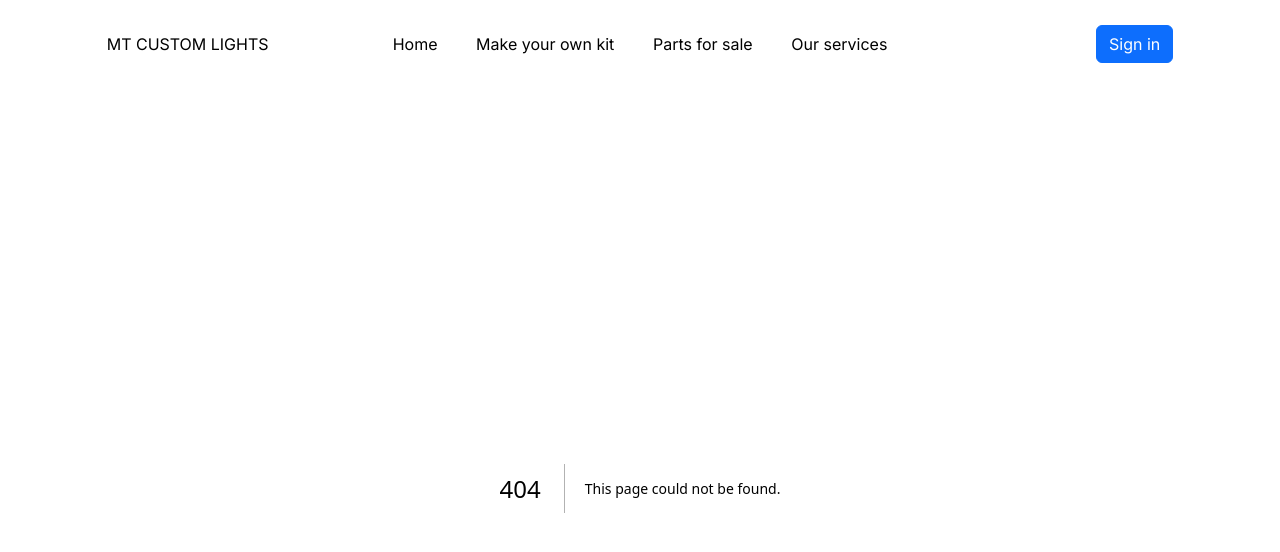
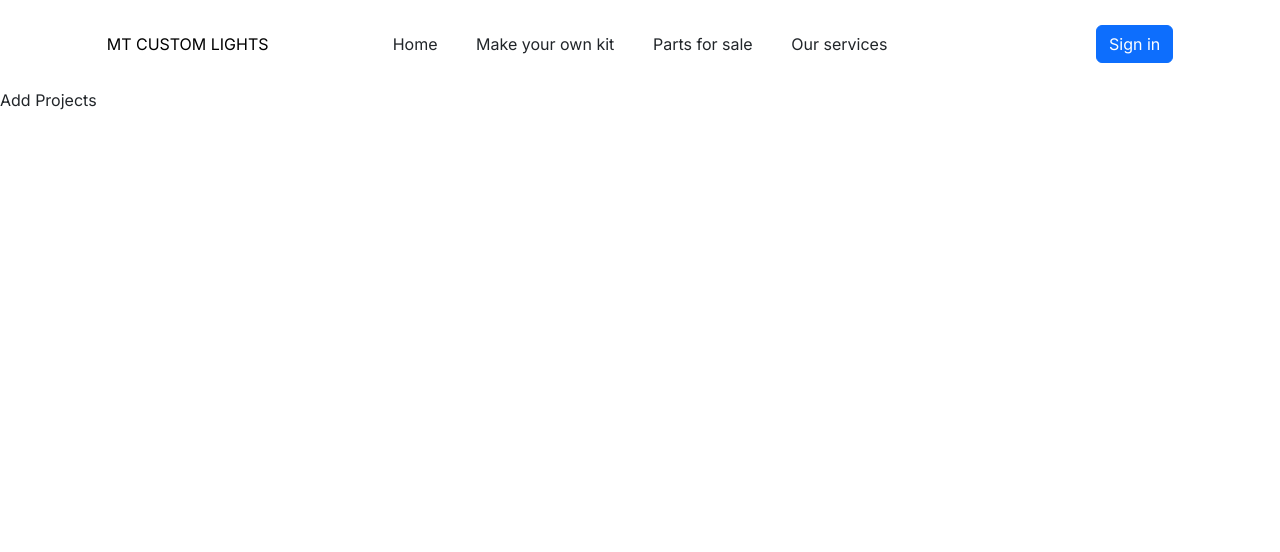
Before and after one commit to kennataddese6/threecars, a Next.js app: page /add-project in a window 1280 px wide. Before the commit this address had no page. Shown: the top 552 px of the page. Built offline with nearby package versions, Linux system fonts and the light colour scheme; a web font is replaced by a local one.

Commit message:
add project page

```diff
--- /dev/null
+++ b/app/add-project/page.tsx
@@ -0,0 +1,7 @@
+export default function AddProject() {
+  return (
+    <>
+      <div>Add Projects</div>
+    </>
+  );
+}
```
